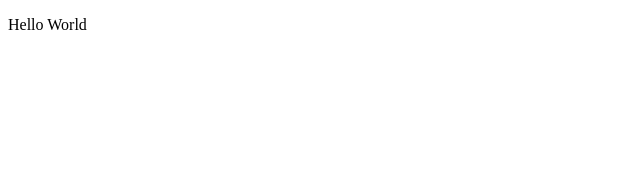
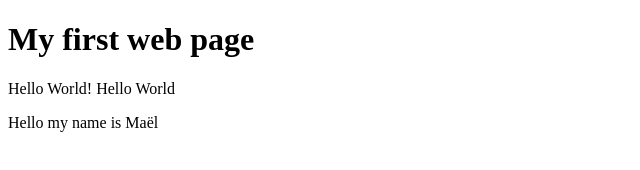
Before and after one commit to maeljohanny/maeljohanny, a plain HTML site: page index.html in a window 1280 px wide. Shown: the whole page, without its empty margins (0-640 px from the left). Drawn offline with Linux system fonts and the light colour scheme.

Commit message:
added a title

```diff
--- a/index.html
+++ b/index.html
@@ -2,8 +2,15 @@
 <html>
   <head>
     <title>Hello World</title>
-  <head>
+  </head>
+
   <body>
-    <p>Hello World</p>
-  </body>
+
+    <h1>My first web page</h1>
+
+    <p> Hello World! Hello World </p>
+
+    <p> Hello my name is Maël
+
+    </body>
 </html>
```
